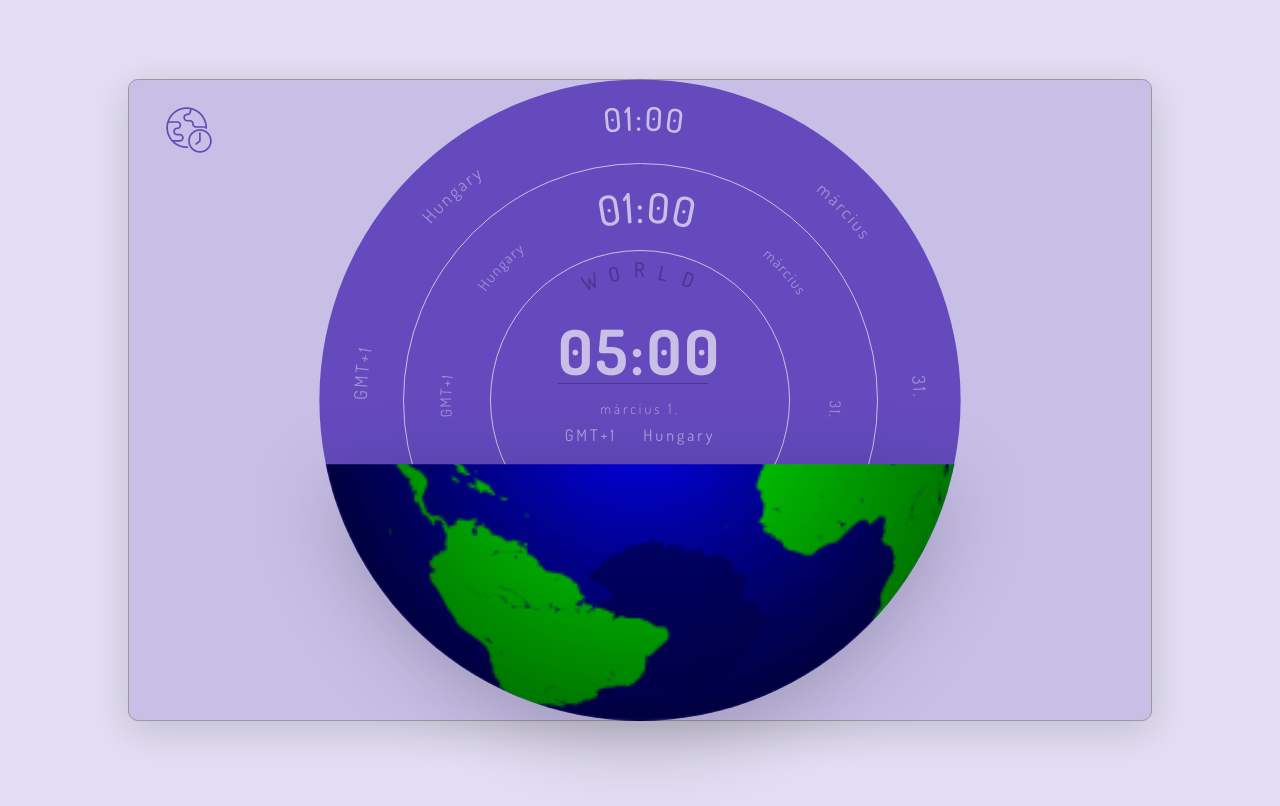
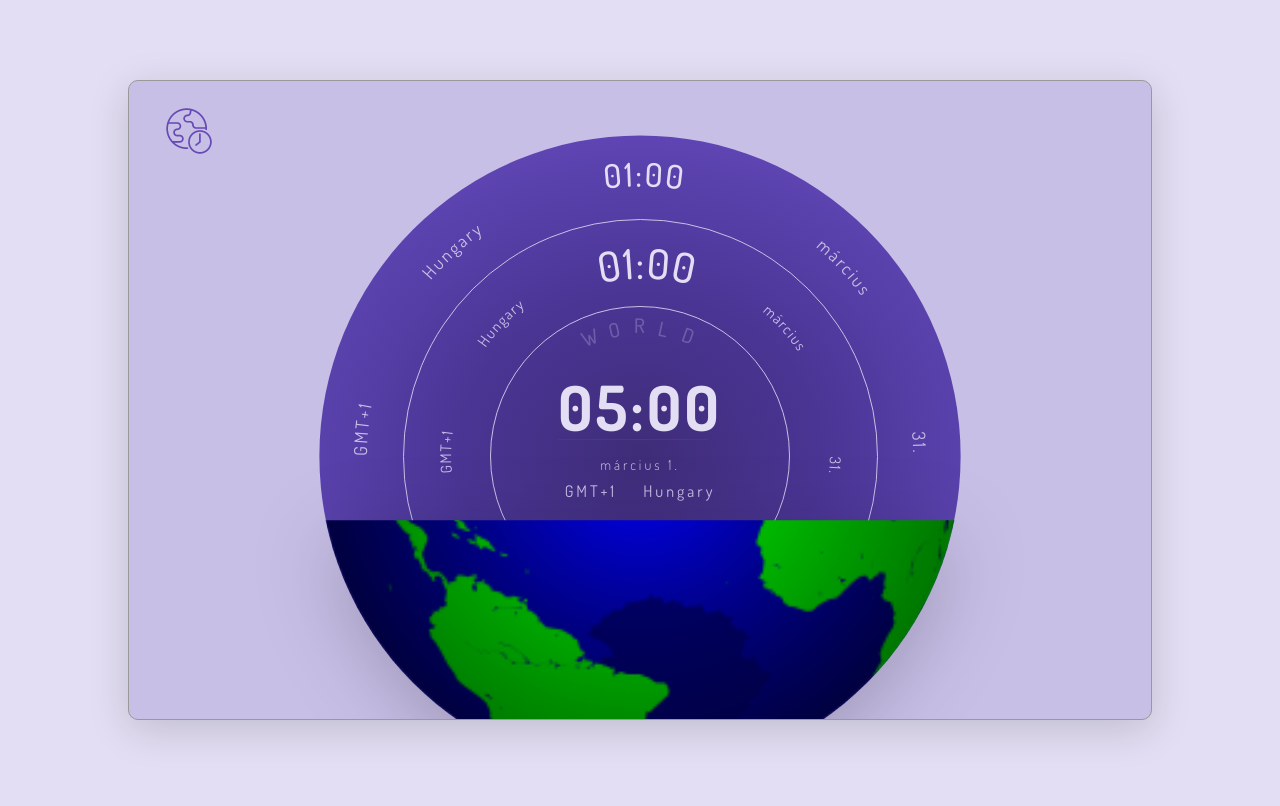
Before and after one commit to ntamasa/clocker, a website: page index.html in a window 1280 px wide. Drawn offline with Linux system fonts and the light colour scheme.

Commit message:
finish circle style

```diff
--- a/sass/abstracts/_variables.scss
+++ b/sass/abstracts/_variables.scss
@@ -13,7 +13,3 @@ $color-grey-5: #999;
 // Black, White
 $black: #000;
 $white: #fff;
-
-// Text
-$text-light-1: rgba($color-primary-light-1, 0.6);
-$text-light-2: rgba($color-primary-light-2, 0.6);
--- a/sass/base/_typhography.scss
+++ b/sass/base/_typhography.scss
@@ -10,14 +10,15 @@ body {
   &__local {
     font-size: 1.6rem;
     font-weight: 300;
-    color: $text-light-2;
+    color: $color-primary-light-1;
     letter-spacing: 3px;
   }
 
+  // Smallest circle, under time texts
   &__details {
     font-size: 1.6rem;
     font-weight: 300;
-    color: $text-light-2;
+    color: $color-primary-light-1;
     letter-spacing: 3px;
   }
 
@@ -34,16 +35,17 @@ body {
     &--global {
       font-size: 6.2rem;
       font-weight: 700;
-      color: $color-primary-light-1;
+      color: $color-primary-light-2;
     }
   }
 
+  // World text in smallest circle
   &__type {
     font-size: 2rem;
     font-weight: 500;
     letter-spacing: 5px;
     text-transform: uppercase;
-    color: $color-primary-dark-2;
+    color: rgba($color-primary-light-1, 0.3);
   }
 }
 
@@ -51,7 +53,7 @@ body {
   font-size: 1.6rem;
   font-weight: 400;
   letter-spacing: 1.5px;
-  fill: $text-light-1;
+  fill: $color-primary-light-1;
 
   /////////////////////////
   /// Outer circle text
@@ -59,7 +61,7 @@ body {
     &--time {
       font-size: 4.4rem;
       font-weight: 500;
-      fill: $color-primary-light-1;
+      fill: $color-primary-light-2;
     }
   }
 
@@ -75,7 +77,7 @@ body {
     &--time {
       font-size: 2.2rem;
       font-weight: 500;
-      fill: $color-primary-light-1;
+      fill: $color-primary-light-2;
     }
   }
 }
--- a/sass/layout/_layout.scss
+++ b/sass/layout/_layout.scss
@@ -6,8 +6,13 @@
 }
 
 .clock-box {
-  background-color: $color-primary;
-  // height: 85%;
+  // background-color: $color-primary;
+  background-image: radial-gradient(
+    $color-primary-dark-1 1%,
+    $color-primary-dark-2 30%,
+    $color-primary 70%
+  );
+
   height: 75rem;
 
   // Placing it in the right cell of container grid
@@ -35,8 +40,11 @@
 }
 
 .globe-box {
-  // height: 67.5%;
   height: 64.2rem;
+
+  // Other globe image
+  // height: 73rem;
+  // transform: translateX(0.2%);
 
   // Placing it in the right cell of container grid
   grid-column: content-start / content-end;
--- a/sass/page/_home.scss
+++ b/sass/page/_home.scss
@@ -1,15 +1,15 @@
 body {
   background-color: $color-primary-light-2;
-
-  // Remove scrolling
-  // overflow: hidden;
 }
 
 .container {
   background-color: $color-primary-light-1;
 
+  // Remove scrolling, generated by rotated svg element
+  overflow: hidden;
+
   // Sizing
-  // height: 80vh;
+  height: 80vh;
   width: 80vw;
 
   // Border, adding prospective to it
@@ -20,8 +20,8 @@ body {
   // Grid Layout
   display: grid;
   grid-template-columns: 1fr [content-start] minmax(85rem, max-content) [content-end] 1fr;
-  // grid-template-rows: max-content;
-  grid-template-rows: 80vh;
+  grid-template-rows: max-content;
+  // grid-template-rows: 80vh;
 
   // For the logo positioning
   position: absolute;
```
Also changed, not shown: css/style.css.
